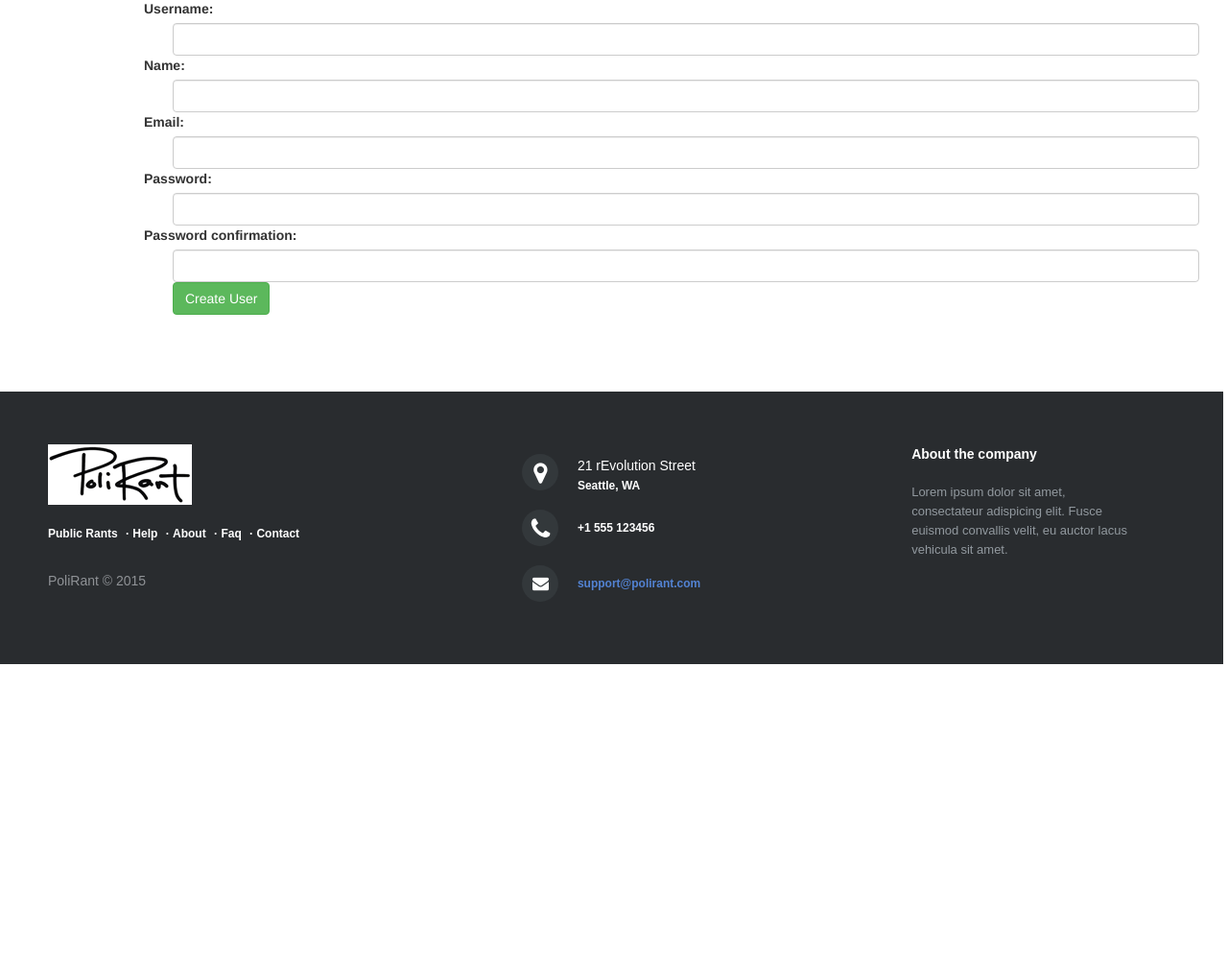
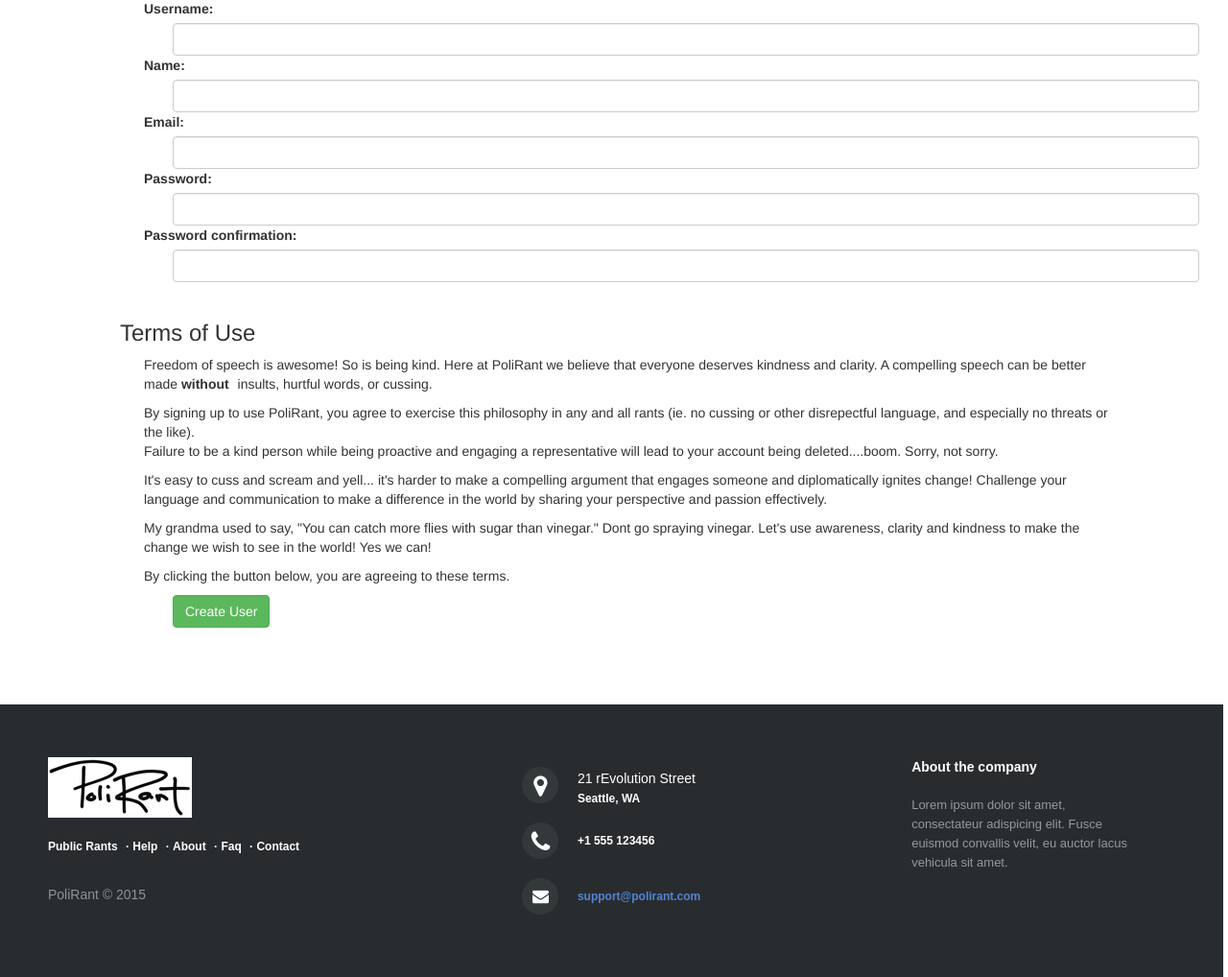
Before and after one commit to mcarson1111/PoliRant, a Rails app: page /sign_up in a window 1280 px wide. Shown: the part 351-1369 px from the top of the page at 96% size. Before the commit the page ends 1043 px from the top, so only its background shows below. Run offline with Rails 7, Linux system fonts and the light colour scheme; style sheets or scripts are compiled from the project's sources; some libraries are stand-ins or nearby versions.

Commit message:
added terms of use on sign up page

```diff
--- a/app/assets/stylesheets/users.scss
+++ b/app/assets/stylesheets/users.scss
@@ -17,3 +17,18 @@ h1 {
 .errors {
   padding-left: 30px;
 }
+
+.agreement > h3 {
+  float: left;
+}
+
+.agreement > p {
+  float: left;
+  display: inline-block;
+  font-size: 14px;
+}
+
+.agreement {
+  display: inline-block;
+  float: left;
+}
--- a/app/views/users/new.html.erb
+++ b/app/views/users/new.html.erb
@@ -41,7 +41,22 @@
       <%= f.label :'password confirmation:', :class=>"control-label" %>
       <%= f.password_field :password_confirmation, :class=>"form-control" %>
     </div>
-
+    <br>
+  <div class="agreement">
+   <h3> Terms of Use </h3>
+   <br>
+    <p> Freedom of speech is awesome! So is being kind. Here at PoliRant we believe that everyone deserves kindness and clarity. A compelling speech can be better made <strong>without</strong> insults, hurtful words, or cussing.</p>
+      <br>
+    <p> By signing up to use PoliRant, you agree to exercise this philosophy in any and all rants (ie. no cussing or other disrepectful language, and especially no threats or the like). <br>
+      Failure to be a kind person while being proactive and engaging a representative will lead to your account being deleted....boom. Sorry, not sorry.</p>
+      <br>
+    <p>It's easy to cuss and scream and yell... it's harder to make a compelling argument that engages someone and diplomatically ignites change! Challenge your language and communication to make a difference in the world by sharing your perspective and passion effectively.</p>
+      <br>
+    <p> My grandma used to say, "You can catch more flies with sugar than vinegar." Dont go spraying vinegar. Let's use awareness, clarity and kindness to make the change we wish to see in the world! Yes we can!</p>
+      <br>
+    <p> By clicking the button below, you are agreeing to these terms. </p>
+  </div>
+  <br>
 
     <div class="form-actions">
             <%= f.submit class:'btn btn-success' %>
```
